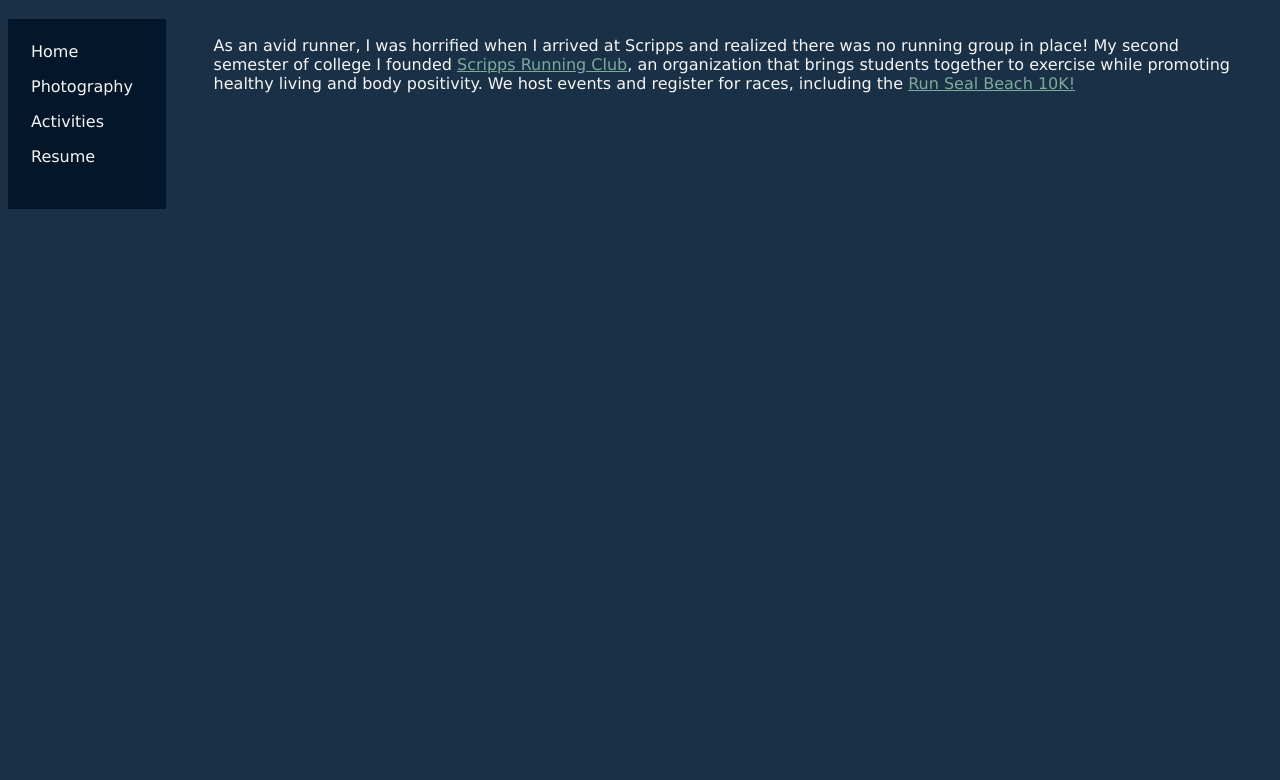
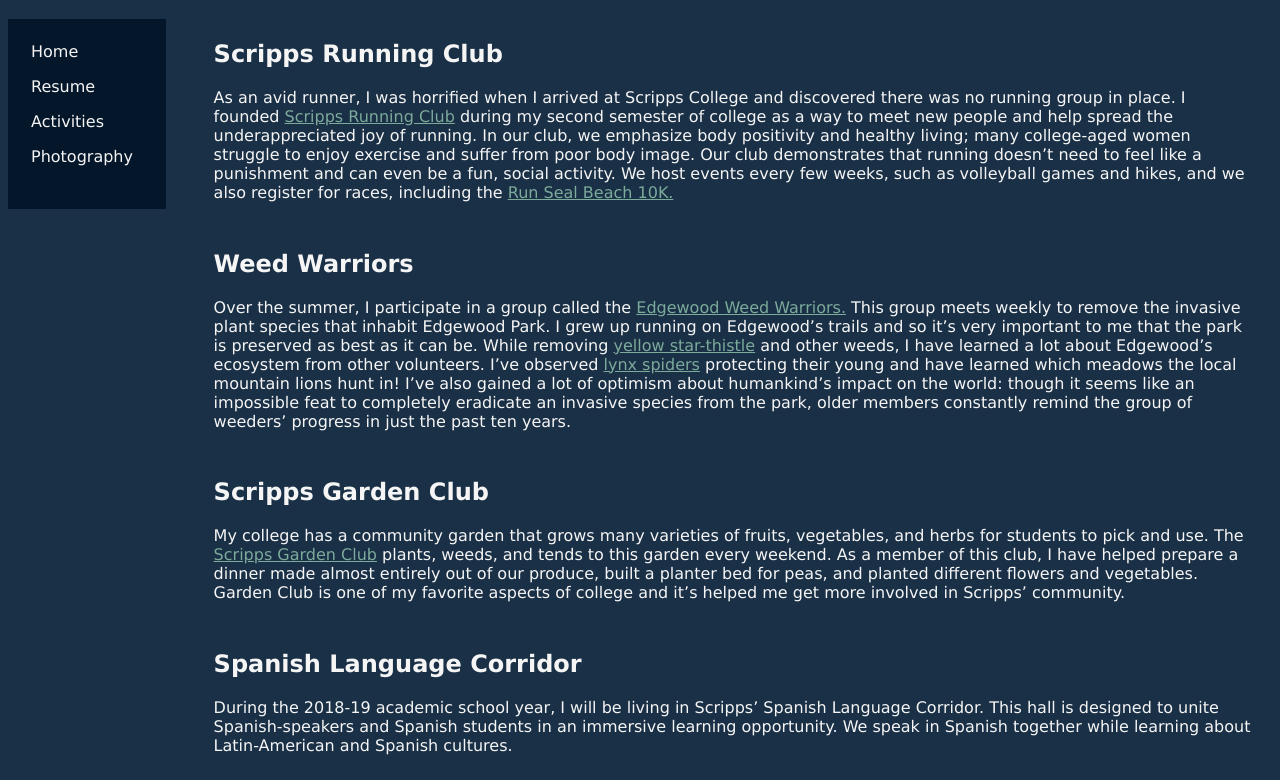
Before and after one commit to kayleyejames/kayleyejames.github.io, a plain HTML site: page activities.html in a window 1280 px wide. Shown: the part 62-842 px from the top of the page. Before the commit the page ends 800 px from the top, so only its background shows below. Drawn offline with Linux system fonts and the light colour scheme.

Commit message:
Updated Activities Page, Changed Nav Bar

```diff
--- a/activities.html
+++ b/activities.html
@@ -15,19 +15,63 @@
 
         <ul class = "navbar">
             <li><a href = "index.html">Home</a></li>
+            <li><a href = "su2018resume.pdf" target = "_blank">Resume</a></li>
+            <li><a href = "activities.html">Activities</a></li>
             <li><a href = "photography.html">Photography</a></li>
-            <li><a href = "activities.html">Activities</a></li>
-            <li><a href = "su2018resume.pdf" target = "_blank">Resume</a></li>
         </ul>
 
         <div style="margin-left:15%;padding:1px 16px;">
+            <h2>Scripps Running Club</h2>
             <p>
-                    As an avid runner, I was horrified when I arrived at Scripps and realized there was no
-                    running group in place!  My second semester of college I founded
-                    <a href = "https://www.facebook.com/groups/159963254488649/?ref=bookmarks">Scripps Running Club</a>, an
-                    organization that brings students together to exercise while promoting healthy living and
-                    body positivity.  We host events and register for races, including the <a href =
-                    "http://runsealbeach.com/"> Run Seal Beach 10K!</a>
+                As an avid runner, I was horrified when I arrived at Scripps College and discovered there was
+                no running group in place.  I founded
+                <a href = "https://www.facebook.com/groups/159963254488649/?ref=bookmarks">Scripps Running Club</a>
+                 during my second semester of college as
+                a way to meet new people and help spread the underappreciated joy of running.  In
+                our club, we emphasize body positivity and healthy living; many college-aged women struggle
+                to enjoy exercise and suffer from poor body image.  Our club demonstrates that running doesn’t
+                need to feel like a punishment and can even be a fun, social activity.  We host events every
+                few weeks, such as volleyball games and hikes, and we also register for races, including the
+                <a href = "http://runsealbeach.com/"> Run Seal Beach 10K.</a>
+            </p>
+
+            <h2><br>Weed Warriors</h2>
+            <p>
+                Over the summer, I participate in a group called the
+                <a href = "http://www.friendsofedgewood.org/habitat-restoration">Edgewood Weed Warriors.</a>
+                    This group meets
+                weekly to remove the invasive plant species that inhabit Edgewood Park.  I grew up running on
+                Edgewood’s trails and so it’s very important to me that the park is preserved as best as it
+                can be.  While removing
+                <a href = "https://en.wikipedia.org/wiki/Centaurea_solstitialis">yellow star-thistle</a>
+                    and other weeds, I have learned a lot about
+                Edgewood’s ecosystem from other volunteers.  I’ve observed
+                <a href = "https://en.wikipedia.org/wiki/Lynx_spider">lynx spiders</a>
+                    protecting their young
+                and have learned which meadows the local mountain lions hunt in!  I’ve also gained a
+                lot of optimism about humankind’s impact on the world: though it seems like an impossible
+                feat to completely eradicate an invasive species from the park, older members constantly
+                remind the group of weeders’ progress in just the past ten years.
+            </p>
+
+            <h2><br>Scripps Garden Club</h2>
+            <p>
+                My college has a community garden that grows many varieties of fruits, vegetables,
+                and herbs for students to pick and use.  The
+                <a href = "https://www.facebook.com/groups/615144388570187/">Scripps Garden Club</a>
+                 plants, weeds, and tends
+                to this garden every weekend.  As a member of this club, I have helped prepare a dinner
+                made almost entirely out of our produce, built a planter bed for peas, and planted
+                different flowers and vegetables.  Garden Club is one of my favorite aspects of college
+                and it’s helped me get more involved in Scripps’ community.
+            </p>
+
+            <h2><br>Spanish Language Corridor</h2>
+            <p>
+                During the 2018-19 academic school year, I will be living in Scripps’ Spanish Language
+                Corridor.  This hall is designed to unite Spanish-speakers and Spanish students in an
+                immersive learning opportunity.  We speak in Spanish together while learning about
+                Latin-American and Spanish cultures.
             </p>
         </div>
 
```
Also changed, not shown: index.html (+2 -2 lines), photography.html (+2 -2 lines).
